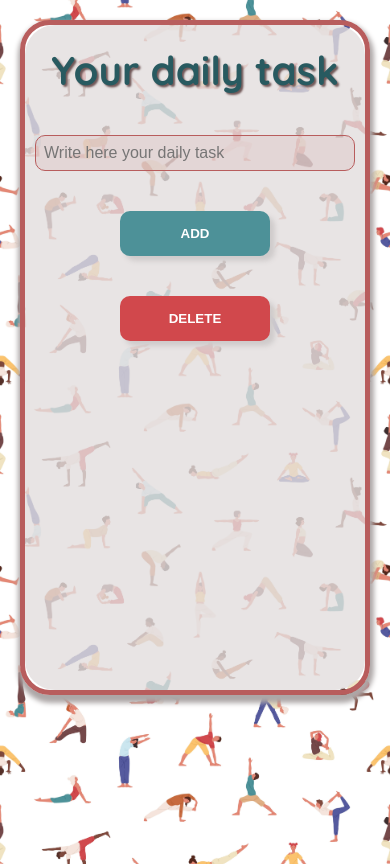
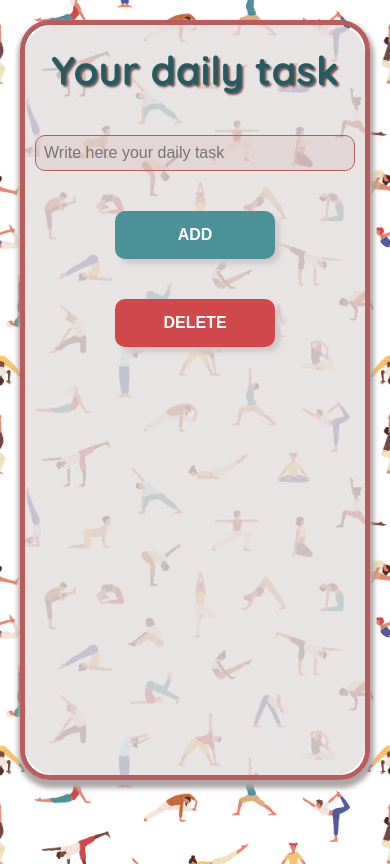
Before and after one commit to nlangerbeins/react-to-do-list, a React (Create React App) app: page / in a window 390 px wide. Built offline with nearby package versions, Linux system fonts and the light colour scheme.

Commit message:
changed margin

```diff
--- a/src/App.css
+++ b/src/App.css
@@ -19,7 +19,7 @@ body {
 
 .wrapper_mobil {
     max-width: 600px;
-    min-height: 80vh;
+    min-height: 90vh;
     margin: 30px auto;
     box-shadow: 1px 5px 5px 3px rgb(173, 167, 167);
     display: flex;
@@ -88,13 +88,14 @@ input::placeholder {
 }
 
 .btn {
-    width: 150px;
+    width: 160px;
     padding: 15px;
     border-radius: 10px;
     border: none;
     box-shadow: 5px 5px 5px rgb(207, 203, 203);
     color: #fff;
     font-weight: 700;
+    font-size: 16px;
 }
 
 .add {
@@ -137,7 +138,7 @@ li {
 
 @media all and (max-width: 768px) {
     .wrapper {
-        margin: 20px 20px 0;
+        margin: 20px 20px;
     }
 
     .wrapper_mobil {
```
